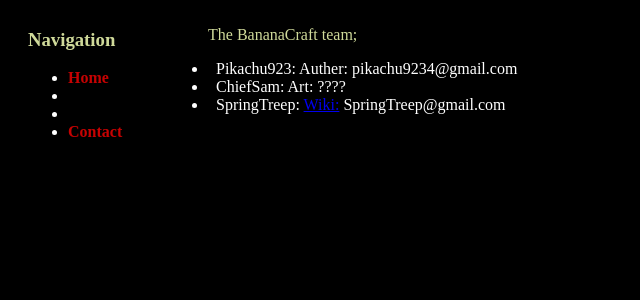
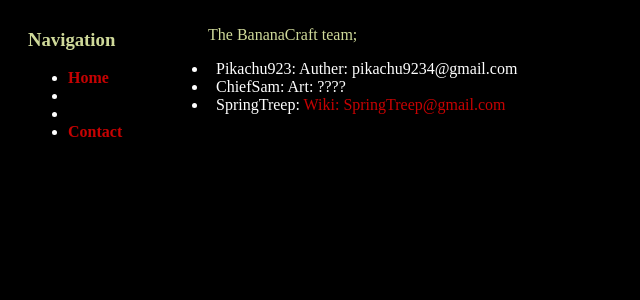
Before and after one commit to eleksploded/BananaCraft, a PHP site: page /contact.html in a window 1280 px wide. Shown: the part 75-375 px from the top of the page, without its empty margins (0-640 px from the left). Run offline with PHP 8.4, Linux system fonts and the light colour scheme.

Commit message:
Update style.css

```diff
--- a/style.css
+++ b/style.css
@@ -6,7 +6,7 @@
 	margin-left: auto;
 }
 
-#nav a {
+a {
 	text-decoration: none;
 	color: #C60202;
 }
```
